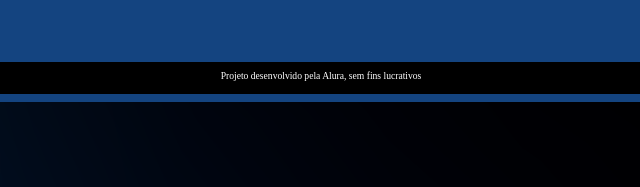
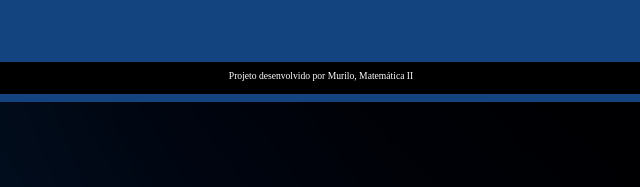
Before and after one commit to muriloliro0/flashcard, a plain HTML site: page index.html in a window 1280 px wide. Shown: the part 706-893 px from the top of the page, 327-967 px from the left. Drawn offline with Linux system fonts and the light colour scheme.

Commit message:
Add files via upload

```diff
--- a/index.html
+++ b/index.html
@@ -23,7 +23,7 @@
         </section>
     </main>
     <footer>
-        <p>Projeto desenvolvido pela Alura, sem fins lucrativos</p>
+        <p>Projeto desenvolvido por Murilo, Matemática II</p>
     </footer>
     <script src="app.js"></script>
     <script src="perguntas.js"></script>
```
